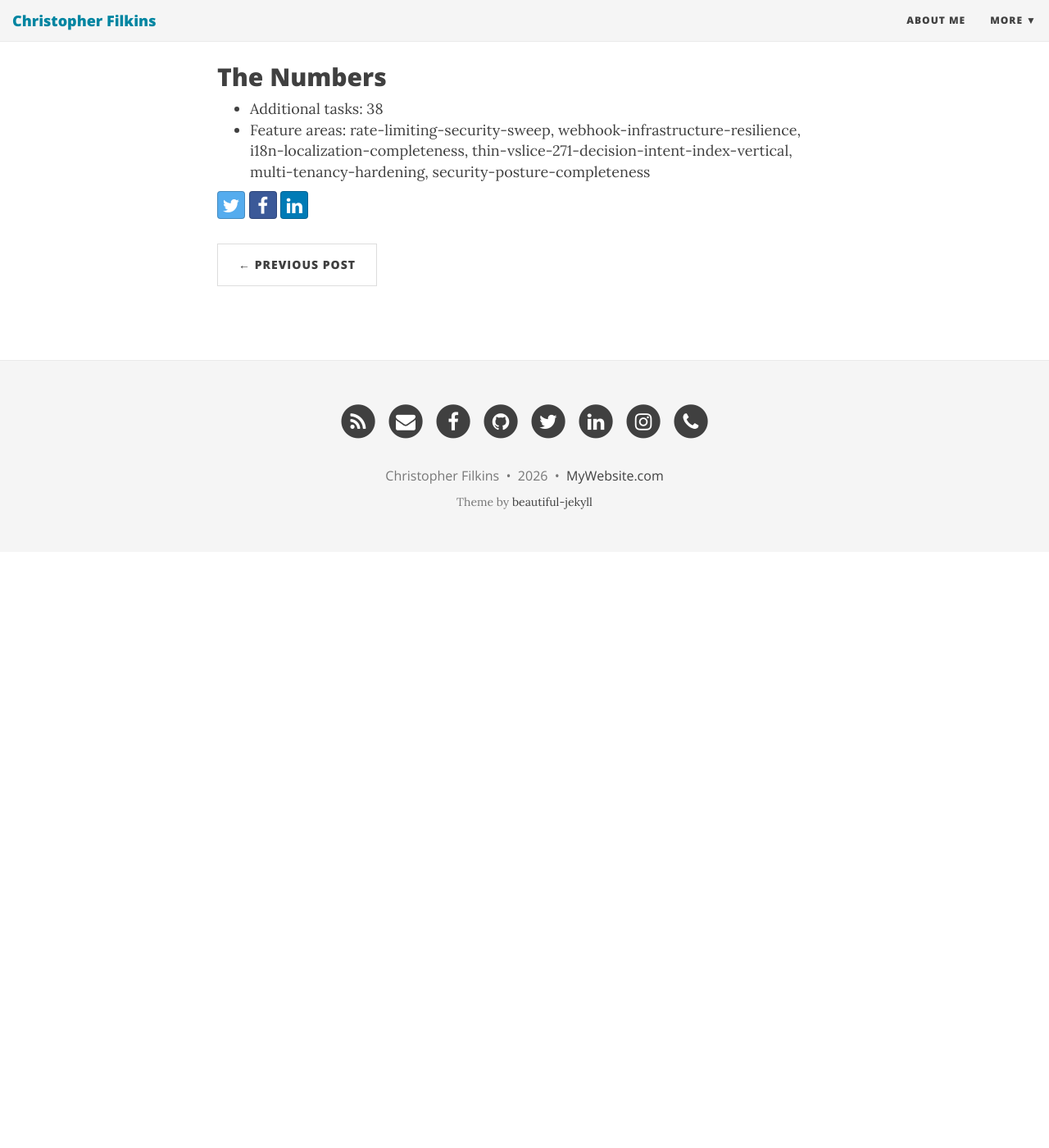
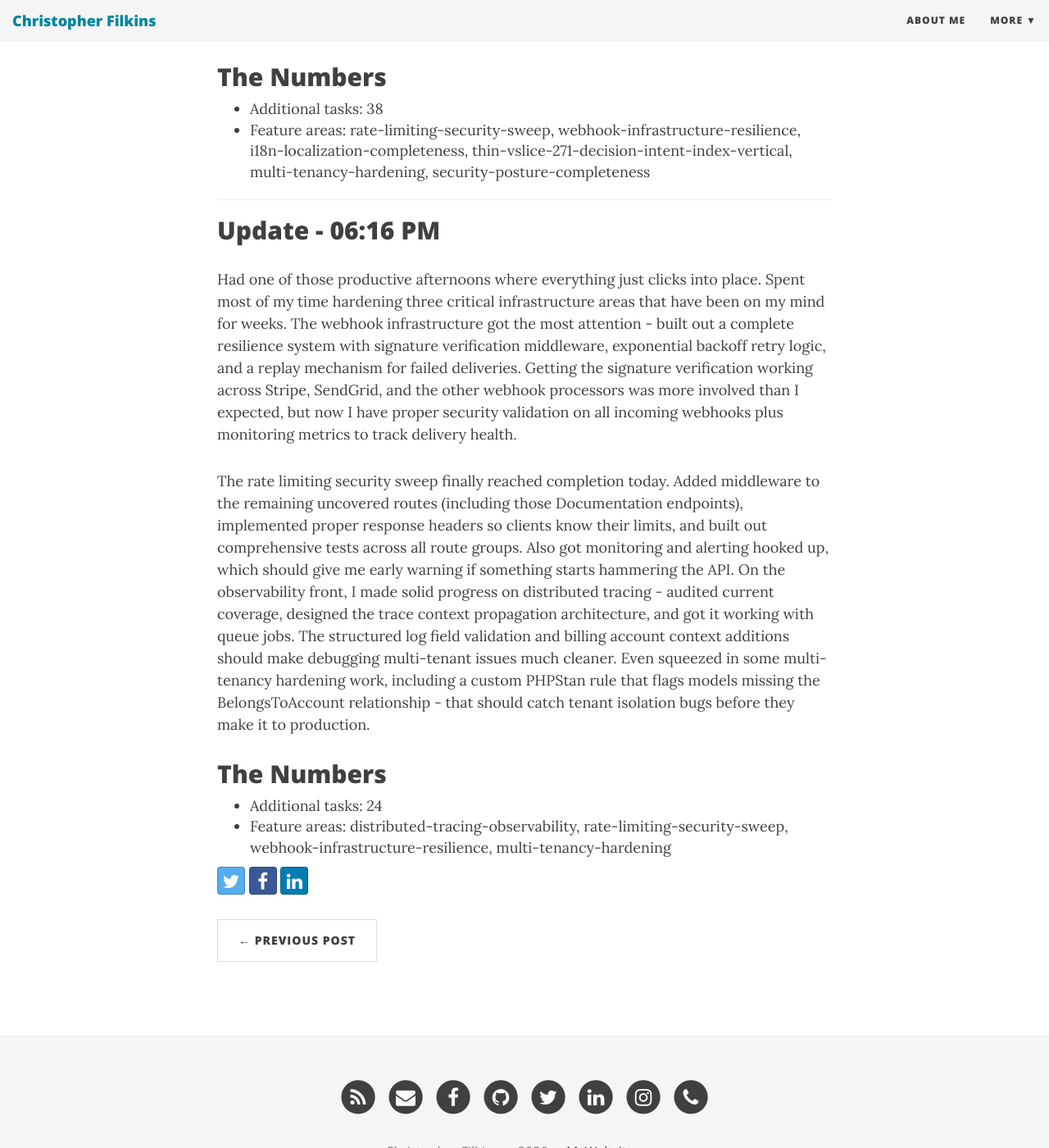
Before and after one commit to filchyboy/filchyboy.github.io, a Jekyll site: the page built from _posts/2026-03-22-todays-plan.md, in a window 1280 px wide and 1400 px high, scrolled down 4176 px. Shown: the whole window at 82% size. Built offline with Jekyll 4.4.1, drawn with Linux system fonts in a browser that asks for light colours; nearby versions of some CDN libraries; before the commit the page ends 4849 px from its top, so only the background shows below that.

Commit message:
Update build-in-public update: Daily Development Update

```diff
--- a/_posts/2026-03-22-todays-plan.md
+++ b/_posts/2026-03-22-todays-plan.md
@@ -72,8 +72,20 @@ The multi-tenancy hardening work was methodical but necessary - audited every mo
 ## The Numbers
 - Additional tasks: 38
 - Feature areas: rate-limiting-security-sweep, webhook-infrastructure-resilience, i18n-localization-completeness, thin-vslice-271-decision-intent-index-vertical, multi-tenancy-hardening, security-posture-completeness
+
+---
+
+## Update - 06:16 PM
+
+Had one of those productive afternoons where everything just clicks into place. Spent most of my time hardening three critical infrastructure areas that have been on my mind for weeks. The webhook infrastructure got the most attention - built out a complete resilience system with signature verification middleware, exponential backoff retry logic, and a replay mechanism for failed deliveries. Getting the signature verification working across Stripe, SendGrid, and the other webhook processors was more involved than I expected, but now I have proper security validation on all incoming webhooks plus monitoring metrics to track delivery health.
+
+The rate limiting security sweep finally reached completion today. Added middleware to the remaining uncovered routes (including those Documentation endpoints), implemented proper response headers so clients know their limits, and built out comprehensive tests across all route groups. Also got monitoring and alerting hooked up, which should give me early warning if something starts hammering the API. On the observability front, I made solid progress on distributed tracing - audited current coverage, designed the trace context propagation architecture, and got it working with queue jobs. The structured log field validation and billing account context additions should make debugging multi-tenant issues much cleaner. Even squeezed in some multi-tenancy hardening work, including a custom PHPStan rule that flags models missing the BelongsToAccount relationship - that should catch tenant isolation bugs before they make it to production.
+
+## The Numbers
+- Additional tasks: 24
+- Feature areas: distributed-tracing-observability, rate-limiting-security-sweep, webhook-infrastructure-resilience, multi-tenancy-hardening
 <!-- Generated by dev-tracker publish_to_jekyll.py (AI mode) -->
 <!-- accomplished-date: 2026-03-22 -->
-<!-- unit-ids: rl-02,rl-05,rl-01,rl-03,rl-09,wir-audit-processors,wir-design-architecture,wir-dlq-model-migration,rl-06,rl-07,il-09,tv271-contract-scope-baseline,mt-03,mt-04,mt-01,tv271-backend-orchestration,tv271-data-determinism,mt-06,tv271-api-contract-hardening,mt-11,mt-05,mt-07,tv271-frontend-integration,tv271-observability-instrumentation,tv271-focused-tests-a11y,tv271-quality-gates-handoff,mt-12,sp-01,sp-02,sp-04,sp-05,sp-03,sp-06,sp-11,sp-08,sp-07,sp-09,sp-12 -->
+<!-- unit-ids: dto-audit-tracing,dto-billing-account-logging,rl-08,rl-12,dto-design-architecture,dto-queue-propagation,rl-04,rl-11,dto-log-field-validation,rl-10,wir-signature-middleware,mt-09,mt-10,wir-retry-middleware,wir-stripe-signature,mt-08,mt-02,wir-tests,wir-sendgrid-signature,wir-remaining-signatures,wir-replay-mechanism,wir-monitoring-metrics,wir-rate-limiting,wir-quality-gates-runbook -->
 
-<!-- unit-ids: il-09,mt-01,mt-02,mt-03,mt-04,mt-05,mt-06,mt-07,mt-08,mt-09,mt-10,mt-11,mt-12,rl-01,rl-02,rl-03,rl-04,rl-05,rl-06,rl-07,rl-08,rl-09,rl-10,rl-11,rl-12,sp-01,sp-02,sp-03,sp-04,sp-05,sp-06,sp-07,sp-08,sp-09,sp-11,sp-12,tv271-api-contract-hardening,tv271-backend-orchestration,tv271-contract-scope-baseline,tv271-data-determinism,tv271-focused-tests-a11y,tv271-frontend-integration,tv271-observability-instrumentation,tv271-quality-gates-handoff,wir-audit-processors,wir-design-architecture,wir-dlq-model-migration -->
+<!-- unit-ids: dto-audit-tracing,dto-billing-account-logging,dto-design-architecture,dto-log-field-validation,dto-queue-propagation,il-09,mt-01,mt-02,mt-03,mt-04,mt-05,mt-06,mt-07,mt-08,mt-09,mt-10,mt-11,mt-12,rl-01,rl-02,rl-03,rl-04,rl-05,rl-06,rl-07,rl-08,rl-09,rl-10,rl-11,rl-12,sp-01,sp-02,sp-03,sp-04,sp-05,sp-06,sp-07,sp-08,sp-09,sp-11,sp-12,tv271-api-contract-hardening,tv271-backend-orchestration,tv271-contract-scope-baseline,tv271-data-determinism,tv271-focused-tests-a11y,tv271-frontend-integration,tv271-observability-instrumentation,tv271-quality-gates-handoff,wir-audit-processors,wir-design-architecture,wir-dlq-model-migration,wir-monitoring-metrics,wir-quality-gates-runbook,wir-rate-limiting,wir-remaining-signatures,wir-replay-mechanism,wir-retry-middleware,wir-sendgrid-signature,wir-signature-middleware,wir-stripe-signature,wir-tests -->
```
